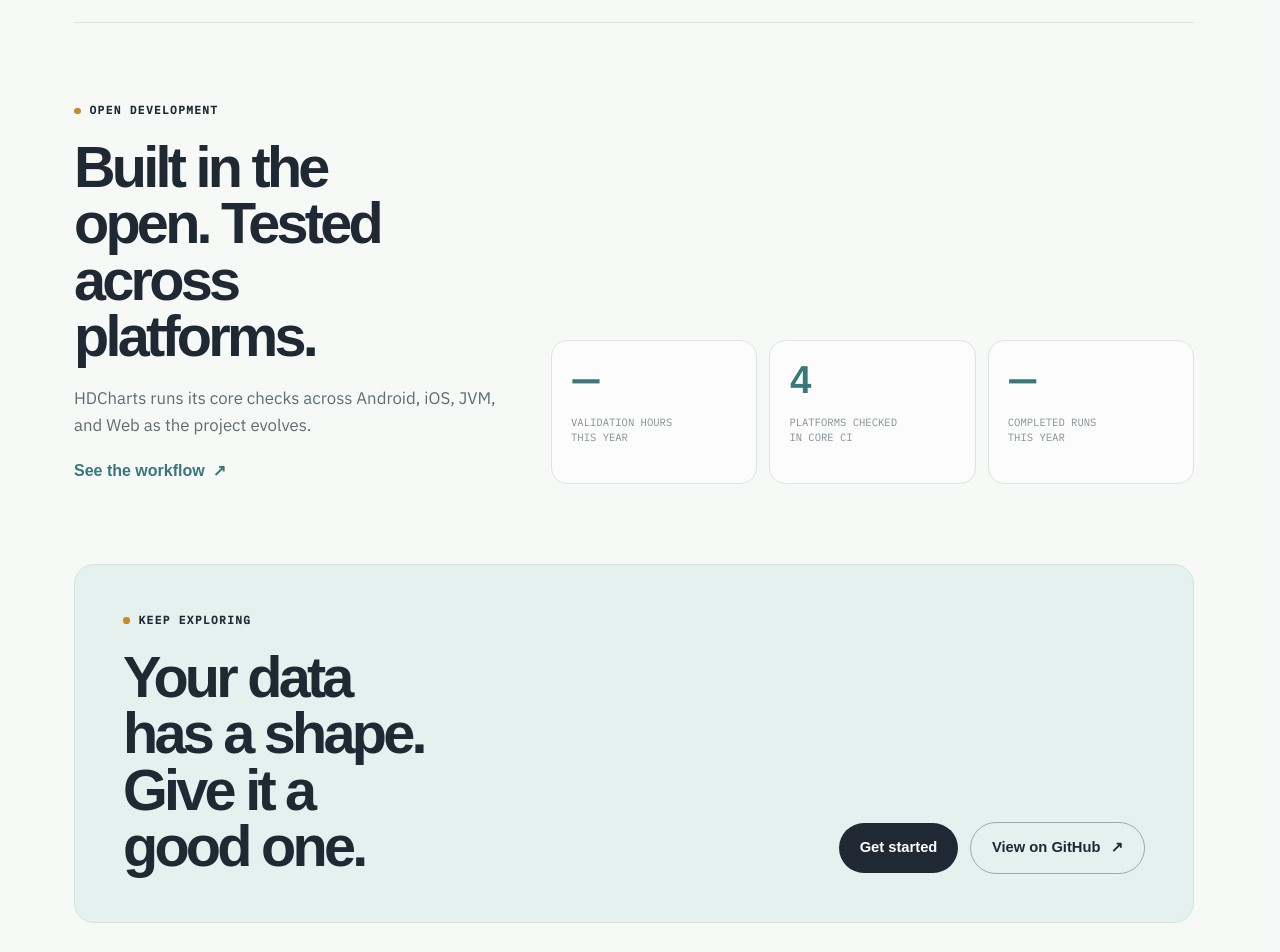
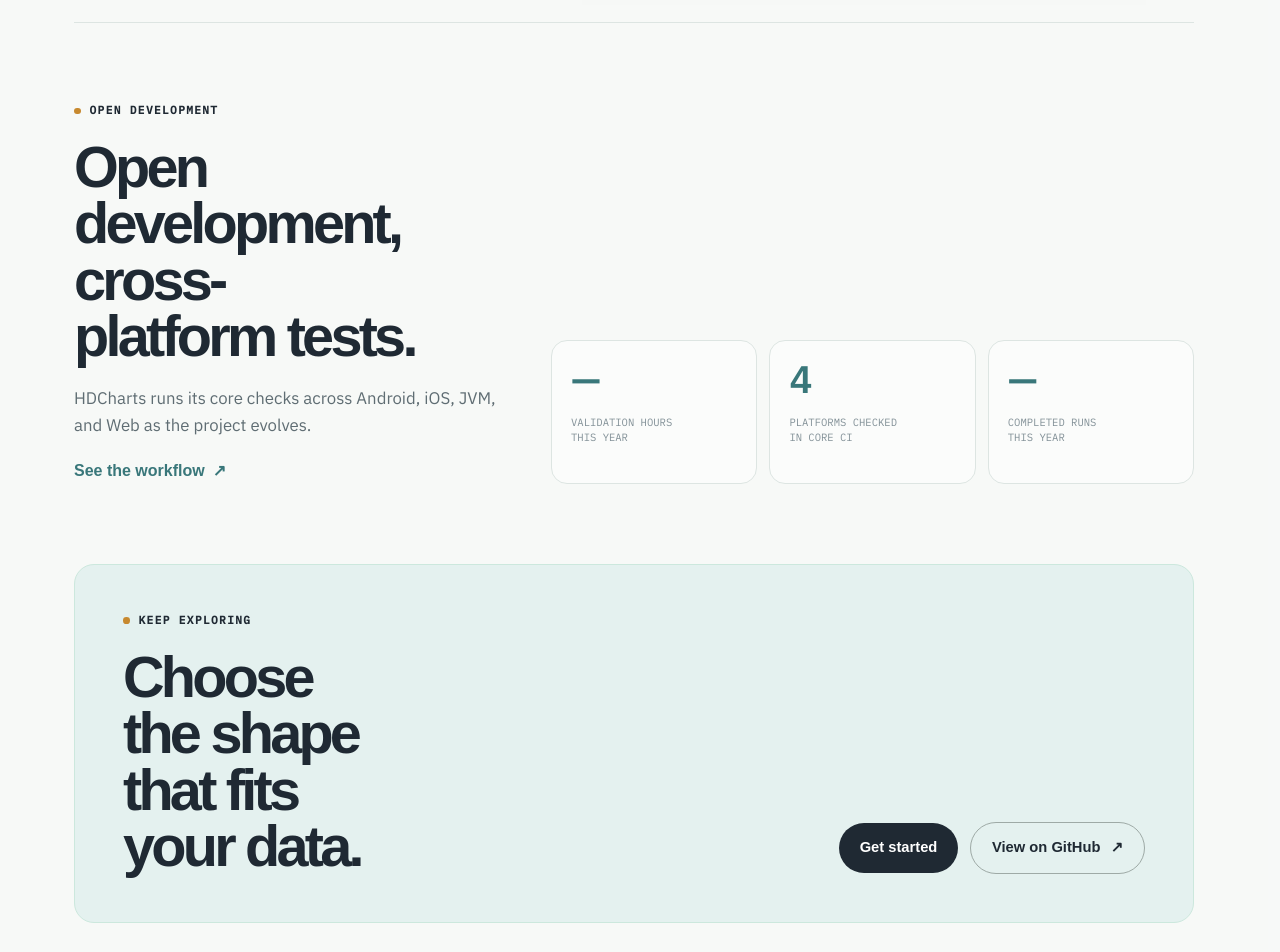
Before and after one commit to HDCharts/charts-docs, a Next.js app in the folder docs-app/: page / in a window 1280 px wide. Shown: the part 2000-2952 px from the top of the page. Built offline with nearby package versions, Linux system fonts and the light colour scheme; no server answers; a web font is replaced by a local one.

Commit message:
docs(marketing): refine landing, workflow, and stats headings (#85)

```diff
--- a/docs-app/app/page.tsx
+++ b/docs-app/app/page.tsx
@@ -80,7 +80,7 @@
         <section className="marketing-cta-section" aria-labelledby="cta-title">
           <div>
             <p className="marketing-eyebrow"><span /> Keep exploring</p>
-            <h2 id="cta-title">Your data has a shape. Give it a good one.</h2>
+            <h2 id="cta-title">Choose the shape that fits your data.</h2>
           </div>
           <div className="marketing-actions">
             <Link href={`/${defaultVersion}/wiki`} className="marketing-button marketing-button-primary">Get started</Link>
--- a/docs-app/app/workflow/page.tsx
+++ b/docs-app/app/workflow/page.tsx
@@ -143,7 +143,7 @@
         <section className="marketing-hero workflow-hero" aria-labelledby="workflow-title">
           <div className="marketing-hero-copy">
             <p className="marketing-eyebrow"><span /> Development · release · transparency</p>
-            <h1 id="workflow-title">A clear path from change to chart.</h1>
+            <h1 id="workflow-title">From pull request to published release.</h1>
             <p className="marketing-hero-lead">
               HDCharts moves from a focused pull request to a tested snapshot and a verified public release, with the important checkpoints kept visible.
             </p>
--- a/docs-app/components/CiStatsSection.tsx
+++ b/docs-app/components/CiStatsSection.tsx
@@ -54,7 +54,7 @@
     <section className="marketing-stats-section" aria-labelledby="stats-title" aria-busy={!stats}>
       <div className="marketing-stats-copy">
         <p className="marketing-eyebrow"><span /> Open development</p>
-        <h2 id="stats-title">Built in the open. Tested across platforms.</h2>
+        <h2 id="stats-title">Open development, cross-platform tests.</h2>
         <p>
           HDCharts runs its core checks across Android, iOS, JVM, and Web as the project evolves.
         </p>
```
